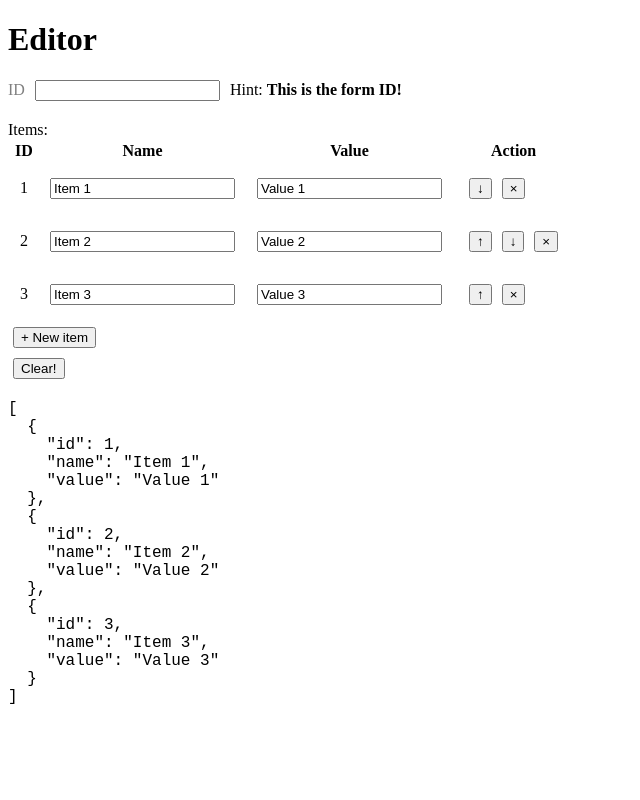
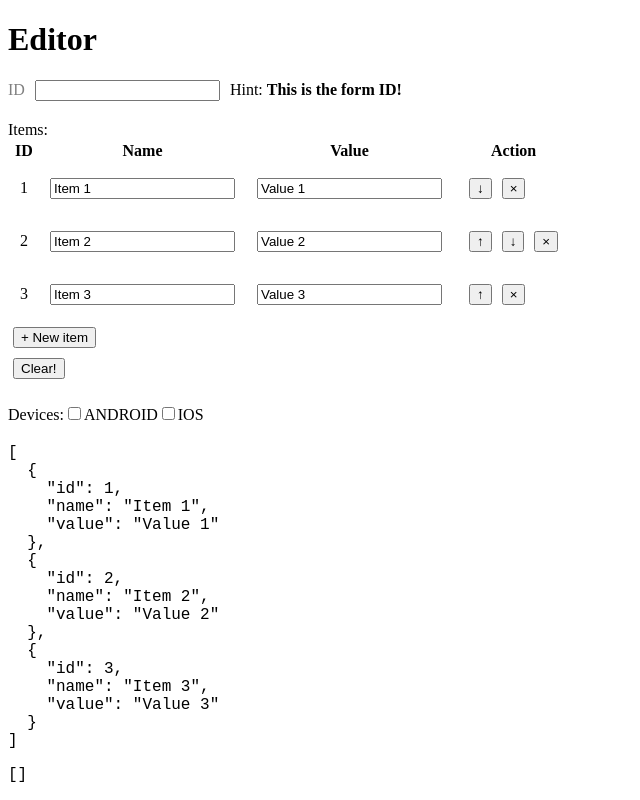
Before and after one commit to KarboniteKream/workshop-vue, a Vue app: page /#/editor in a window 1280 px wide. Shown: the whole page, without its empty margins (0-640 px from the left). Built offline with nearby package versions, Linux system fonts and the light colour scheme.

Commit message:
Add README

```diff
--- a/src/main/js/views/Basic.vue
+++ b/src/main/js/views/Basic.vue
@@ -87,6 +87,12 @@ export default {
       useCustomClass: false,
     };
   },
+  created() {
+    console.log("Initializing...");
+  },
+  mounted() {
+    console.log("Done!");
+  },
   methods: {
     superSafeEncrypt(event) {
       this.password = event.target.value.split('').map(() => '*').join('');
--- a/src/main/js/views/Editor.vue
+++ b/src/main/js/views/Editor.vue
@@ -33,10 +33,22 @@
       </tbody>
     </table>
 
-    <button @click="addItem()">+ New item</button>
-    <br />
-    <button @click="items = []">Clear!</button>
+    <div>
+      <button @click="addItem()">+ New item</button>
+      <br />
+      <button @click="items = []">Clear!</button>
+    </div>
+
+    <div class="input-box">
+      <label>Devices:</label>
+      <template v-for="device of devices.list">
+        <input :id="device" type="checkbox" :value="device" v-model="devices.value" />
+        <label :for="device">{{ device }}</label>
+      </template>
+    </div>
+
     <pre>{{ items }}</pre>
+    <pre>{{ devices.value }}</pre>
   </div>
 </template>
 
@@ -68,6 +80,13 @@ export default {
           value: 'Value 3',
         },
       ],
+      devices: {
+        value: [],
+        list: [
+          'ANDROID',
+          'IOS',
+        ],
+      },
     };
   },
   methods: {
```
Also changed, not shown: 1 other file (tests, documents, lock files or other folders).
